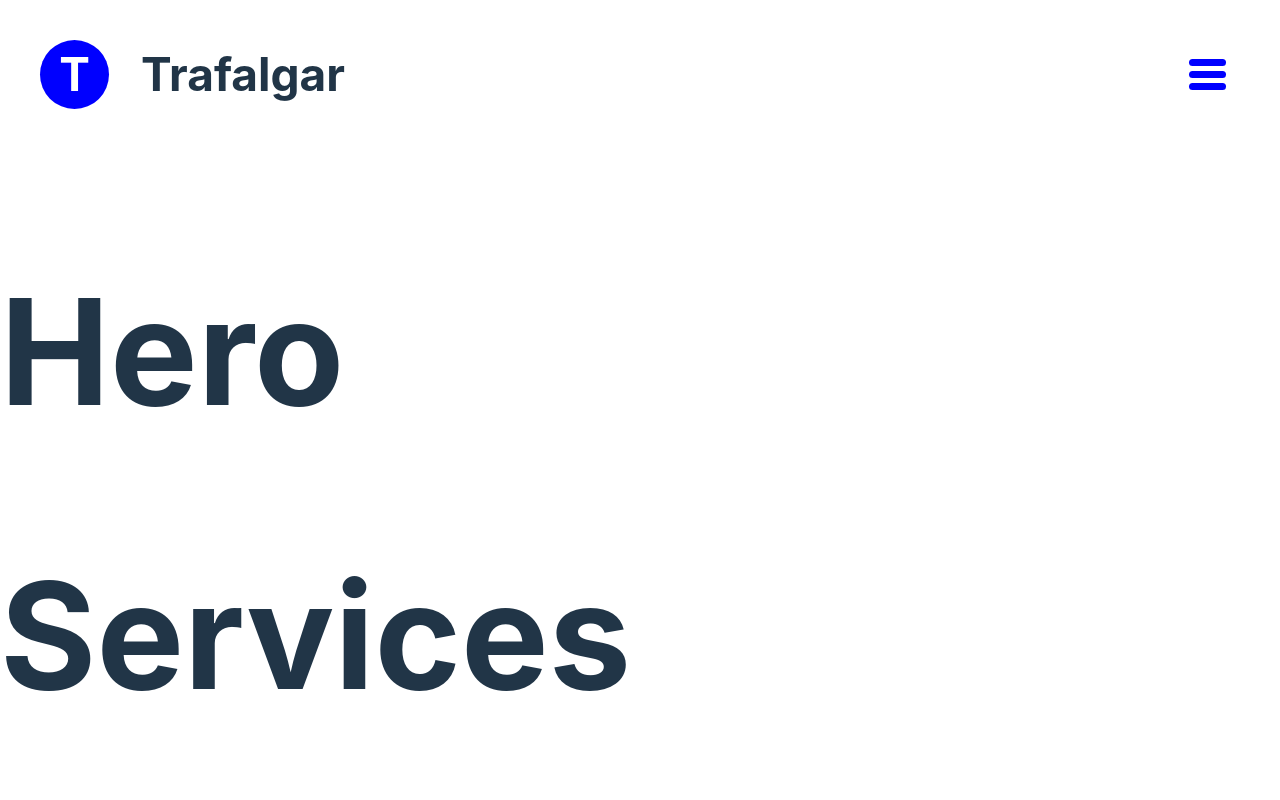
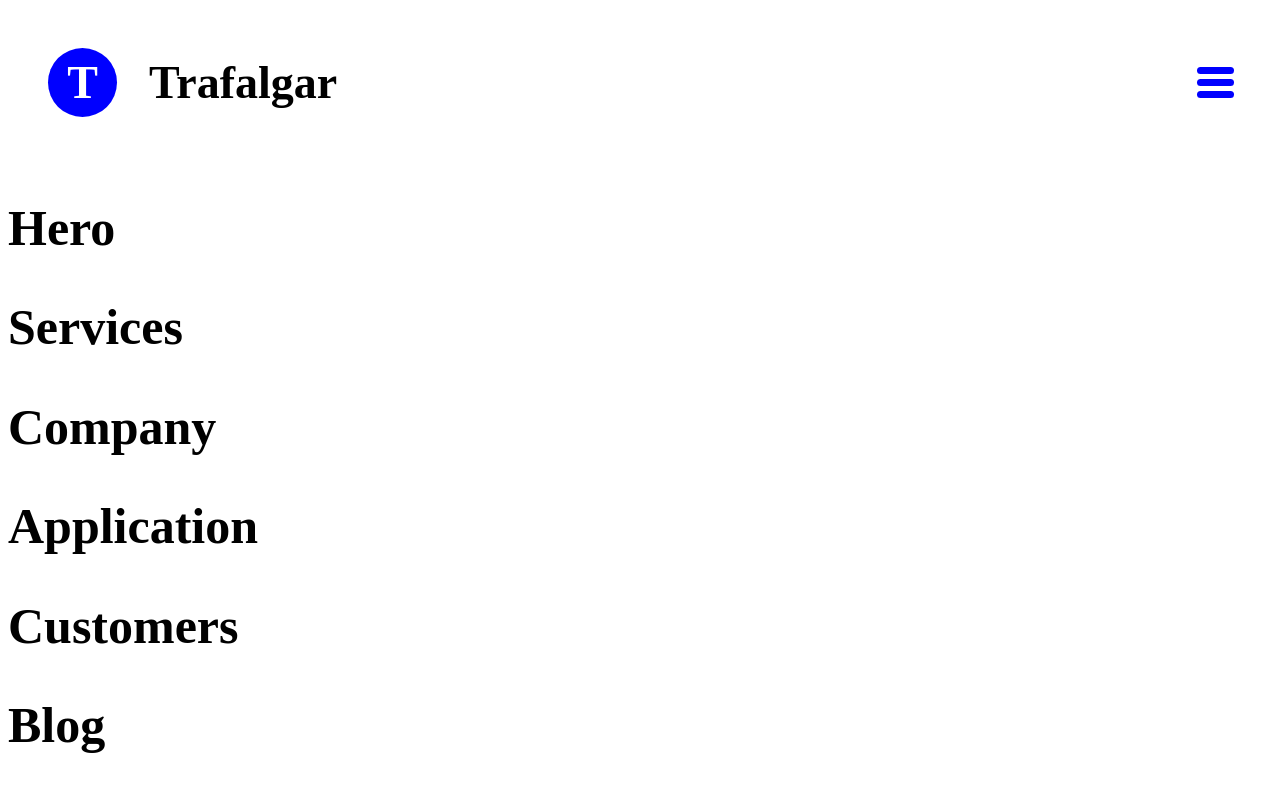
Before and after one commit to stroncaro/landing-practice, a React (Vite) app: page / in a window 1280 px wide. Shown: the top 800 px of the page. Built offline with nearby package versions, Linux system fonts and the light colour scheme.

Commit message:
Fix 'index.css' applying wrong default styles

```diff
--- a/src/components/Header/NavBar/NavBar.module.css
+++ b/src/components/Header/NavBar/NavBar.module.css
@@ -1,5 +1,6 @@
 .navBar {
   color: var(--color-gray);
+  width: 100%;
 }
 
 .navBar ul {
--- a/src/main.tsx
+++ b/src/main.tsx
@@ -1,7 +1,7 @@
 import React from 'react'
 import ReactDOM from 'react-dom/client'
 import App from './App.tsx'
-import './index.css'
+// import './index.css'
 
 ReactDOM.createRoot(document.getElementById('root')!).render(
   <React.StrictMode>
--- a/src/styles.css
+++ b/src/styles.css
@@ -15,7 +15,7 @@
   --color-black: black;
   --color-gray: gray;
 
-  --font-size-big: 58px;
+  --font-size-big: 50px;
   --font-size-normal: 46px;
 
   --font-weight-bold: 700;
@@ -25,3 +25,7 @@
 body {
   font-size: var(--font-size-normal);
 }
+
+h1 {
+  font-size: var(--font-size-big);
+}
```
